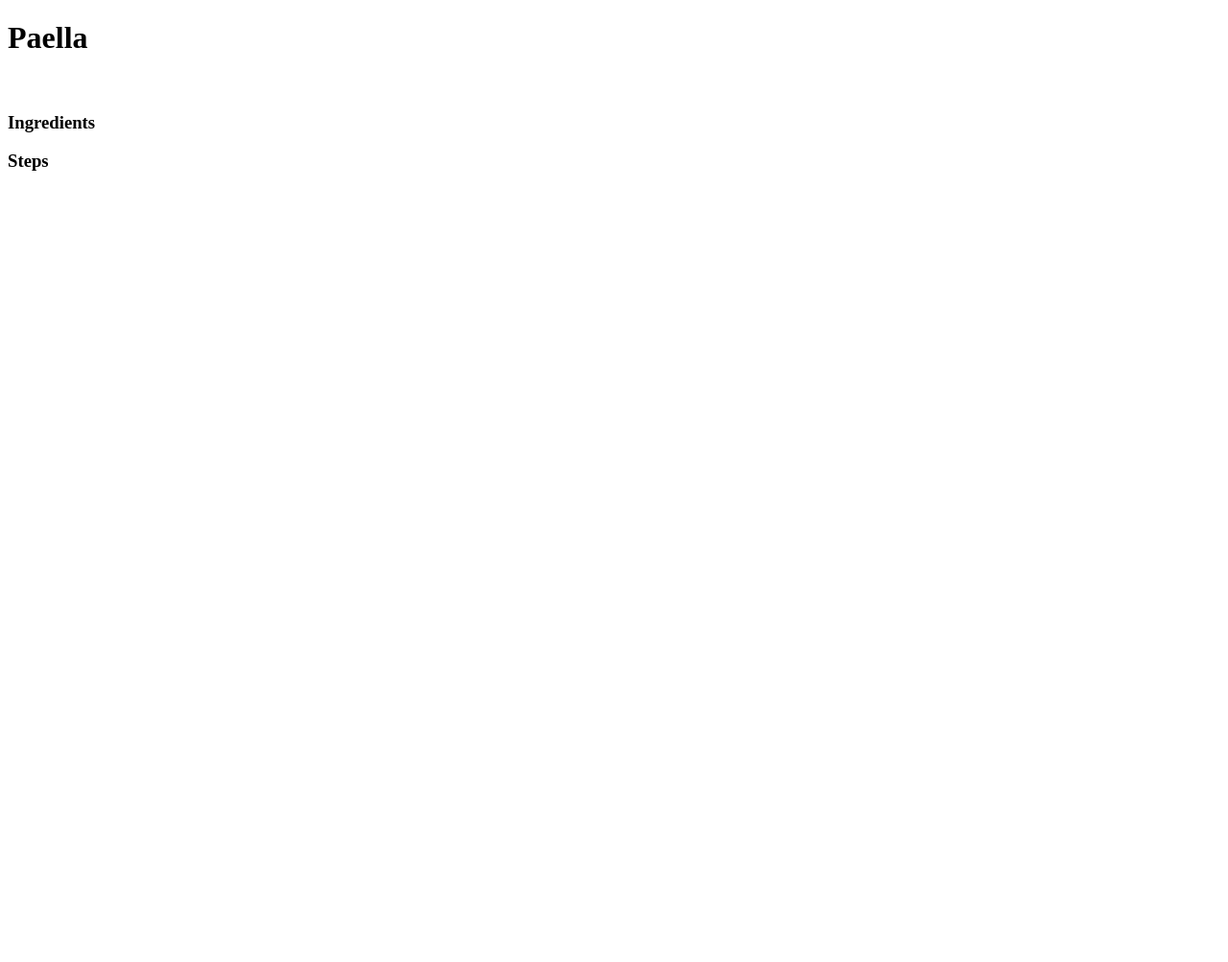
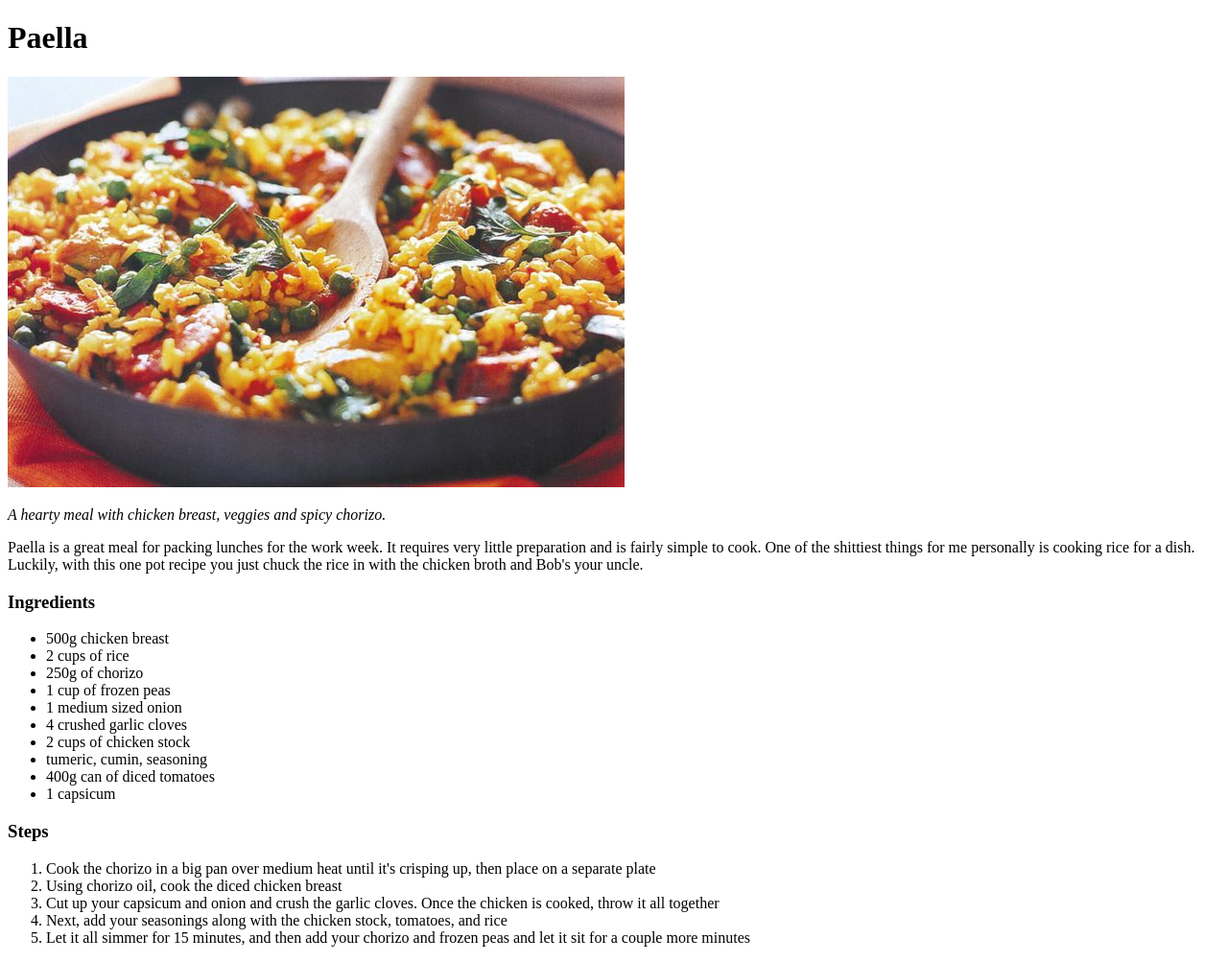
Before and after one commit to JuzzR/odin-recipes, a plain HTML site: page recipes/paella.html in a window 1280 px wide. Shown: the whole page at 96% size. Before the commit the page ends 800 px from the top, so only its background shows below. Drawn offline with Linux system fonts and the light colour scheme.

Commit message:
Added Paella recipe

```diff
--- a/recipes/paella.html
+++ b/recipes/paella.html
@@ -6,16 +6,30 @@
 </head>
 <body>
     <h1>Paella</h1>
-    <img src="" alt="">
-    <p><em></em></p>
-    <p></p>
+    <img src="../images/Paella.jpeg" alt="Paella">
+    <p><em>A hearty meal with chicken breast, veggies and spicy chorizo.</em></p>
+    <p>Paella is a great meal for packing lunches for the work week. It requires very little preparation and is fairly simple to cook. One of the shittiest things
+        for me personally is cooking rice for a dish. Luckily, with this one pot recipe you just chuck the rice in with the chicken broth and Bob's your uncle. </p>
         <h3>Ingredients</h3>
             <ul>
-
+                <li>500g chicken breast</li>
+                <li>2 cups of rice</li>
+                <li>250g of chorizo</li>
+                <li>1 cup of frozen peas</li>
+                <li>1 medium sized onion</li>
+                <li>4 crushed garlic cloves</li>
+                <li>2 cups of chicken stock</li>
+                <li>tumeric, cumin, seasoning</li>
+                <li>400g can of diced tomatoes</li>
+                <li>1 capsicum</li>
             </ul>
         <h3>Steps</h3>
             <ol>
-
+                <li>Cook the chorizo in a big pan over medium heat until it's crisping up, then place on a separate plate</li>
+                <li>Using chorizo oil, cook the diced chicken breast</li>
+                <li>Cut up your capsicum and onion and crush the garlic cloves. Once the chicken is cooked, throw it all together</li>
+                <li>Next, add your seasonings along with the chicken stock, tomatoes, and rice</li>
+                <li>Let it all simmer for 15 minutes, and then add your chorizo and frozen peas and let it sit for a couple more minutes</li>
             </ol>
 </body>
 </html>
```
Also changed, not shown: recipes/spaghetti.html (+1 -1 lines).
